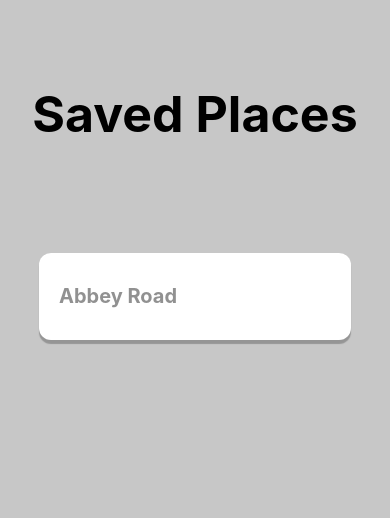
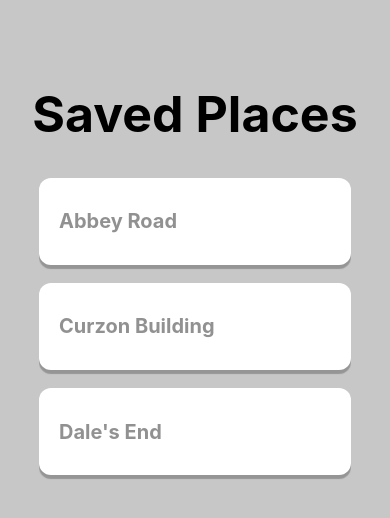
Before and after one commit to leonardchinonso/lokate-react, a React Native app: screen / in a window 390 px wide. Shown: the top 518 px of the page. Built offline with nearby package versions, Linux system fonts and the light colour scheme; grey boxes are pictures that could not be loaded.

Commit message:
Finished implementing saved places

```diff
--- a/components/ui/SavedPlaceCard.js
+++ b/components/ui/SavedPlaceCard.js
@@ -2,12 +2,12 @@ import { Image, Pressable, StyleSheet, View } from "react-native";
 import ItemCard from "./ItemCard";
 import TextString from "./TextString";
 
-function SavedPlaceCard({ onEdit, onDelete }) {
+function SavedPlaceCard({ onEdit, onDelete, children }) {
   return (
     <View>
       <ItemCard customStyles={itemCardCustomStyles.container}>
         <View style={textStyles.container}>
-          <TextString textStyle={{ fontSize: 20 }}>Abbey Road</TextString>
+          <TextString textStyle={{ fontSize: 20 }}>{children}</TextString>
         </View>
         <View style={imageGroupStyles.container}>
           <Pressable
--- a/screens/SavedPlacesScreen.js
+++ b/screens/SavedPlacesScreen.js
@@ -1,9 +1,21 @@
-import { StyleSheet, Text, View } from "react-native";
+import { FlatList, StyleSheet, Text, View } from "react-native";
 import Colors from "../styles/colors";
 import TextString from "../components/ui/TextString";
 import SavedPlaceCard from "../components/ui/SavedPlaceCard";
+import { useEffect, useState } from "react";
+import savedPlaceCard from "../components/ui/SavedPlaceCard";
 
 function SavedPlacesScreen() {
+  const [savedPlaces, setSavedPlaces] = useState();
+
+  useEffect(() => {
+    setSavedPlaces(["Abbey Road", "Curzon Building", "Dale's End"]);
+  }, []);
+
+  function savedPlacesHandler(retrievedSavedPlaces) {
+    setSavedPlaces(retrievedSavedPlaces);
+  }
+
   return (
     <View style={rootStyles.root}>
       <View style={textStyles.savedPlacesContainer}>
@@ -11,8 +23,15 @@ function SavedPlacesScreen() {
           Saved Places
         </TextString>
       </View>
-      <View style={cardGroupStyles.container}>
-        <SavedPlaceCard />
+      <View style={savedPlacesStyles.container}>
+        <FlatList
+          data={savedPlaces}
+          renderItem={(itemData) => (
+            <View style={savedPlacesStyles.singleSavedPlace}>
+              <SavedPlaceCard>{itemData.item}</SavedPlaceCard>
+            </View>
+          )}
+        />
       </View>
     </View>
   );
@@ -41,10 +60,14 @@ const textStyles = StyleSheet.create({
   },
 });
 
-const cardGroupStyles = StyleSheet.create({
+const savedPlacesStyles = StyleSheet.create({
   container: {
+    justifyContent: "space-between",
     position: "absolute",
-    top: "30%",
+    top: "20%",
     width: "80%",
   },
+  singleSavedPlace: {
+    marginVertical: "3%",
+  },
 });
```
